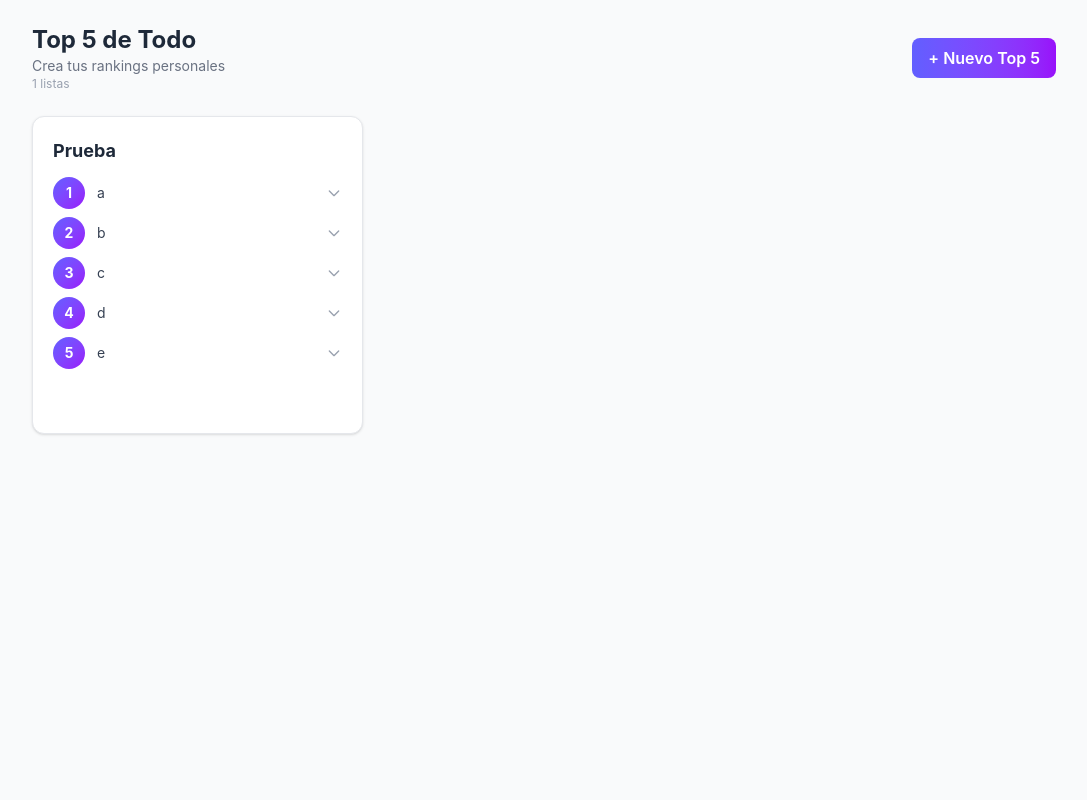
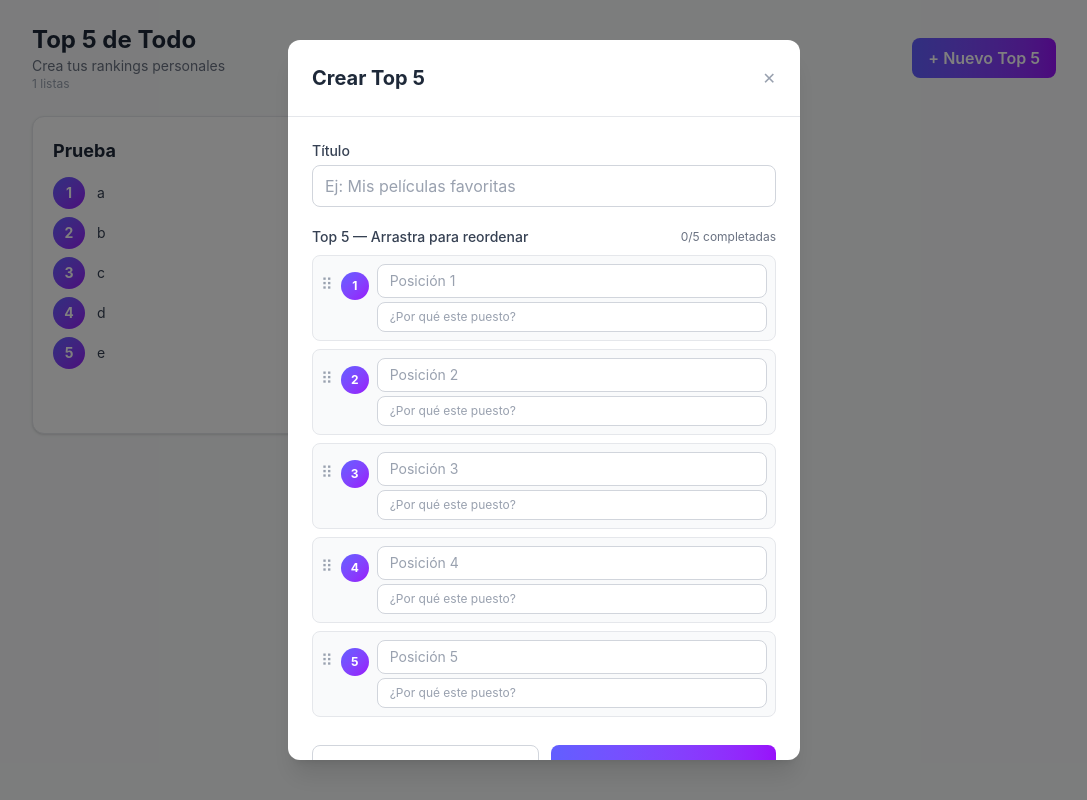
Before and after one commit to santy2911/Top-5-de-Todo, a React (Vite) app: page / in a window 1280 px wide. Both pictures are taken after a click on the button "+ Nuevo Top 5". Shown: the whole page, without its empty margins (96-1183 px from the left). Built offline with nearby package versions, Linux system fonts and the light colour scheme.

Commit message:
10 Formularios e interracción

```diff
--- /dev/null
+++ b/src/components/Toast.tsx
@@ -0,0 +1,11 @@
+interface ToastProps {
+  mensaje: string;
+}
+
+export default function Toast({ mensaje }: ToastProps) {
+  return (
+    <div className="fixed bottom-6 right-6 z-50 bg-gray-800 dark:bg-white text-white dark:text-gray-800 px-4 py-3 rounded-lg shadow-lg text-sm">
+      {mensaje}
+    </div>
+  );
+}
--- /dev/null
+++ b/src/components/TopModal.tsx
@@ -0,0 +1,170 @@
+import { useState, useRef } from "react";
+import type { TopLista, Posicion } from "../types";
+
+interface TopModalProps {
+  listaEditar?: TopLista;
+  onGuardar: (lista: TopLista) => void;
+  onCerrar: () => void;
+}
+
+export default function TopModal({ listaEditar, onGuardar, onCerrar }: TopModalProps) {
+  const [titulo, setTitulo] = useState(listaEditar?.titulo ?? "");
+  const [posiciones, setPosiciones] = useState<Posicion[]>(
+    listaEditar?.posiciones ?? [
+      { id: crypto.randomUUID(), texto: "", descripcion: "" },
+      { id: crypto.randomUUID(), texto: "", descripcion: "" },
+      { id: crypto.randomUUID(), texto: "", descripcion: "" },
+      { id: crypto.randomUUID(), texto: "", descripcion: "" },
+      { id: crypto.randomUUID(), texto: "", descripcion: "" },
+    ]
+  );
+  const [error, setError] = useState("");
+  const [dragIndex, setDragIndex] = useState<number | null>(null);
+  const dragSobre = useRef<number | null>(null);
+
+  const completadas = posiciones.filter((p) => p.texto.trim() !== "").length;
+
+  const actualizarTexto = (index: number, valor: string) => {
+    const nuevas = [...posiciones];
+    nuevas[index] = { ...nuevas[index], texto: valor };
+    setPosiciones(nuevas);
+  };
+
+  const actualizarDescripcion = (index: number, valor: string) => {
+    const nuevas = [...posiciones];
+    nuevas[index] = { ...nuevas[index], descripcion: valor };
+    setPosiciones(nuevas);
+  };
+
+  const handleDragStart = (index: number) => {
+    setDragIndex(index);
+  };
+
+  const handleDragOver = (e: React.DragEvent, index: number) => {
+    e.preventDefault();
+    dragSobre.current = index;
+  };
+
+  const handleDrop = () => {
+    if (dragIndex === null || dragSobre.current === null) return;
+    const nuevas = [...posiciones];
+    const movida = nuevas[dragIndex];
+    nuevas.splice(dragIndex, 1);
+    nuevas.splice(dragSobre.current, 0, movida);
+    setPosiciones(nuevas);
+    setDragIndex(null);
+    dragSobre.current = null;
+  };
+
+  const handleGuardar = () => {
+    if (titulo.trim() === "") {
+      setError("El título es obligatorio");
+      return;
+    }
+    if (completadas < 5) {
+      setError("Debes rellenar las 5 posiciones");
+      return;
+    }
+    setError("");
+    onGuardar({
+      id: listaEditar?.id ?? crypto.randomUUID(),
+      titulo: titulo.trim(),
+      posiciones,
+      creadoEn: listaEditar?.creadoEn ?? new Date().toISOString(),
+    });
+  };
+
+  return (
+    <div className="fixed inset-0 z-50 flex items-center justify-center bg-black/50">
+      <div className="bg-white dark:bg-gray-800 rounded-xl shadow-xl w-full max-w-lg mx-4 max-h-[90vh] overflow-y-auto">
+
+        <div className="flex items-center justify-between p-6 border-b border-gray-200 dark:border-gray-700">
+          <h2 className="text-xl font-bold text-gray-800 dark:text-white">
+            {listaEditar ? "Editar Top 5" : "Crear Top 5"}
+          </h2>
+          <button onClick={onCerrar} className="text-gray-400 hover:text-gray-600 cursor-pointer">
+            ✕
+          </button>
+        </div>
+
+        <div className="p-6 flex flex-col gap-5">
+
+          <div className="flex flex-col gap-1">
+            <label className="text-sm font-medium text-gray-700 dark:text-gray-300">Título</label>
+            <input
+              type="text"
+              value={titulo}
+              onChange={(e) => setTitulo(e.target.value)}
+              maxLength={50}
+              placeholder="Ej: Mis películas favoritas"
+              className="w-full px-3 py-2 rounded-lg border border-gray-300 dark:border-gray-600 bg-white dark:bg-gray-700 text-gray-800 dark:text-white placeholder-gray-400 focus:outline-none focus:ring-2 focus:ring-indigo-500"
+            />
+          </div>
+
+          <div className="flex flex-col gap-2">
+            <div className="flex items-center justify-between">
+              <span className="text-sm font-medium text-gray-700 dark:text-gray-300">
+                Top 5 — Arrastra para reordenar
+              </span>
+              <span className="text-xs text-gray-500">{completadas}/5 completadas</span>
+            </div>
+
+            {posiciones.map((posicion, index) => (
+              <div
+                key={posicion.id}
+                draggable
+                onDragStart={() => handleDragStart(index)}
+                onDragOver={(e) => handleDragOver(e, index)}
+                onDrop={handleDrop}
+                className={`flex gap-2 items-start p-2 rounded-lg border border-gray-200 dark:border-gray-600 bg-gray-50 dark:bg-gray-700/50 ${dragIndex === index ? "opacity-40" : ""}`}
+              >
+                <span className="mt-2 cursor-move text-gray-400 select-none">⠿</span>
+
+                <div className="mt-2 w-7 h-7 rounded-full bg-gradient-to-br from-indigo-500 to-purple-600 text-white text-xs font-bold flex items-center justify-center shrink-0">
+                  {index + 1}
+                </div>
+
+                <div className="flex flex-col gap-1 flex-1">
+                  <input
+                    type="text"
+                    value={posicion.texto}
+                    onChange={(e) => actualizarTexto(index, e.target.value)}
+                    maxLength={50}
+                    placeholder={`Posición ${index + 1}`}
+                    className="w-full px-3 py-1.5 rounded-lg border border-gray-300 dark:border-gray-600 bg-white dark:bg-gray-700 text-gray-800 dark:text-white placeholder-gray-400 text-sm focus:outline-none focus:ring-2 focus:ring-indigo-500"
+                  />
+                  <input
+                    type="text"
+                    value={posicion.descripcion ?? ""}
+                    onChange={(e) => actualizarDescripcion(index, e.target.value)}
+                    maxLength={100}
+                    placeholder="¿Por qué este puesto?"
+                    className="w-full px-3 py-1.5 rounded-lg border border-gray-300 dark:border-gray-600 bg-white dark:bg-gray-700 text-gray-500 dark:text-gray-400 placeholder-gray-400 text-xs focus:outline-none focus:ring-2 focus:ring-indigo-500"
+                  />
+                </div>
+              </div>
+            ))}
+          </div>
+
+          {error && <p className="text-sm text-red-500">{error}</p>}
+
+          <div className="flex gap-3 pt-2">
+            <button
+              onClick={onCerrar}
+              className="flex-1 px-4 py-2 rounded-lg border border-gray-300 dark:border-gray-600 text-gray-700 dark:text-gray-300 hover:bg-gray-50 dark:hover:bg-gray-700 cursor-pointer"
+            >
+              Cancelar
+            </button>
+            <button
+              onClick={handleGuardar}
+              className="flex-1 px-4 py-2 rounded-lg bg-gradient-to-r from-indigo-500 to-purple-600 text-white font-medium hover:opacity-90 cursor-pointer"
+            >
+              {listaEditar ? "Guardar cambios" : "+ Crear Lista"}
+            </button>
+          </div>
+
+        </div>
+      </div>
+    </div>
+  );
+}
--- a/src/context/ListContext.tsx
+++ b/src/context/ListContext.tsx
@@ -3,6 +3,7 @@ import type { TopLista } from "../types";
 
 export interface ListasContextType {
   listas: TopLista[];
+  handleCrear: (lista: TopLista) => void;
   handleEliminar: (id: string) => void;
   handleEditar: (lista: TopLista) => void;
   handleCopiar: (lista: TopLista) => void;
--- a/src/context/ListProvider.tsx
+++ b/src/context/ListProvider.tsx
@@ -21,24 +21,30 @@ const LISTAS_PRUEBA: TopLista[] = [
 export function ListProvider({ children }: { children: ReactNode }) {
   const [listas, setListas] = useLocalStorage<TopLista[]>("listas", LISTAS_PRUEBA);
 
+  const handleCrear = useCallback((lista: TopLista) => {
+    setListas((prev) => [lista, ...prev]);
+  }, [setListas]);
+
   const handleEliminar = useCallback((id: string) => {
     setListas((prev) => prev.filter((l) => l.id !== id));
   }, [setListas]);
 
   const handleEditar = useCallback((lista: TopLista) => {
-    console.log("Editar:", lista);
-  }, []);
+    setListas((prev) => prev.map((l) => l.id === lista.id ? lista : l));
+  }, [setListas]);
 
   const handleCopiar = useCallback((lista: TopLista) => {
-    console.log("Copiar:", lista);
+    const texto = `${lista.titulo}\n${lista.posiciones.map((p, i) => `${i + 1}. ${p.texto}`).join("\n")}\n\nCreado con Top 5 de Todo`;
+    navigator.clipboard.writeText(texto);
   }, []);
 
   const valor = useMemo(() => ({
     listas,
+    handleCrear,
     handleEliminar,
     handleEditar,
     handleCopiar,
-  }), [listas, handleEliminar, handleEditar, handleCopiar]);
+  }), [listas, handleCrear, handleEliminar, handleEditar, handleCopiar]);
 
   return (
     <ListasContext.Provider value={valor}>
--- a/src/pages/Home.tsx
+++ b/src/pages/Home.tsx
@@ -1,14 +1,61 @@
+import { useState } from "react";
 import TopCardGrid from "../components/TopCardGrid";
 import EmptyState from "../components/EmptyState";
+import TopModal from "../components/TopModal";
+import Toast from "../components/Toast";
 import { useListasContext } from "../context/ListContext";
+import type { TopLista } from "../types";
 
 export default function Home() {
-  const { listas, handleEliminar, handleEditar, handleCopiar } = useListasContext();
+  const { listas, handleCrear, handleEliminar, handleEditar, handleCopiar } = useListasContext();
+  const [modalAbierto, setModalAbierto] = useState(false);
+  const [listaEditar, setListaEditar] = useState<TopLista | undefined>(undefined);
+  const [toast, setToast] = useState("");
+
+  const mostrarToast = (mensaje: string) => {
+    setToast(mensaje);
+    setTimeout(() => setToast(""), 3000);
+  };
+
+  const abrirModalCrear = () => {
+    setListaEditar(undefined);
+    setModalAbierto(true);
+  };
+
+  const abrirModalEditar = (lista: TopLista) => {
+    setListaEditar(lista);
+    setModalAbierto(true);
+  };
+
+  const cerrarModal = () => {
+    setModalAbierto(false);
+    setListaEditar(undefined);
+  };
+
+  const guardarLista = (lista: TopLista) => {
+    if (listaEditar) {
+      handleEditar(lista);
+      mostrarToast("Lista actualizada ✓");
+    } else {
+      handleCrear(lista);
+      mostrarToast("Lista creada ✓");
+    }
+    cerrarModal();
+  };
+
+  const copiarLista = (lista: TopLista) => {
+    handleCopiar(lista);
+    mostrarToast("Copiado al portapapeles ✓");
+  };
+
+  const eliminarLista = (id: string) => {
+    handleEliminar(id);
+    mostrarToast("Lista eliminada");
+  };
 
   return (
     <div className="min-h-screen bg-gray-50 dark:bg-gray-900 p-6">
       <div className="max-w-5xl mx-auto flex flex-col gap-6">
-
         <header className="flex items-center justify-between">
           <div>
             <h1 className="text-2xl font-bold text-gray-800 dark:text-white">
@@ -21,23 +68,35 @@ export default function Home() {
               {listas.length} listas
             </p>
           </div>
-          <button className="px-4 py-2 rounded-lg bg-gradient-to-r from-indigo-500 to-purple-600 text-white font-semibold hover:opacity-90 transition-opacity cursor-pointer">
+          <button
+            onClick={abrirModalCrear}
+            className="px-4 py-2 rounded-lg bg-gradient-to-r from-indigo-500 to-purple-600 text-white font-semibold hover:opacity-90 transition-opacity cursor-pointer"
+          >
             + Nuevo Top 5
           </button>
         </header>
 
         {listas.length === 0 ? (
-          <EmptyState onCrear={() => console.log("Crear lista")} />
+          <EmptyState onCrear={abrirModalCrear} />
         ) : (
           <TopCardGrid
             listas={listas}
-            onEliminar={handleEliminar}
-            onEditar={handleEditar}
-            onCopiar={handleCopiar}
+            onEliminar={eliminarLista}
+            onEditar={abrirModalEditar}
+            onCopiar={copiarLista}
           />
         )}
+      </div>
 
-      </div>
+      {modalAbierto && (
+        <TopModal
+          listaEditar={listaEditar}
+          onGuardar={guardarLista}
+          onCerrar={cerrarModal}
+        />
+      )}
+
+      {toast && <Toast mensaje={toast} />}
     </div>
   );
 }
```
Also changed, not shown: 1 other file (tests, documents, lock files or other folders).
